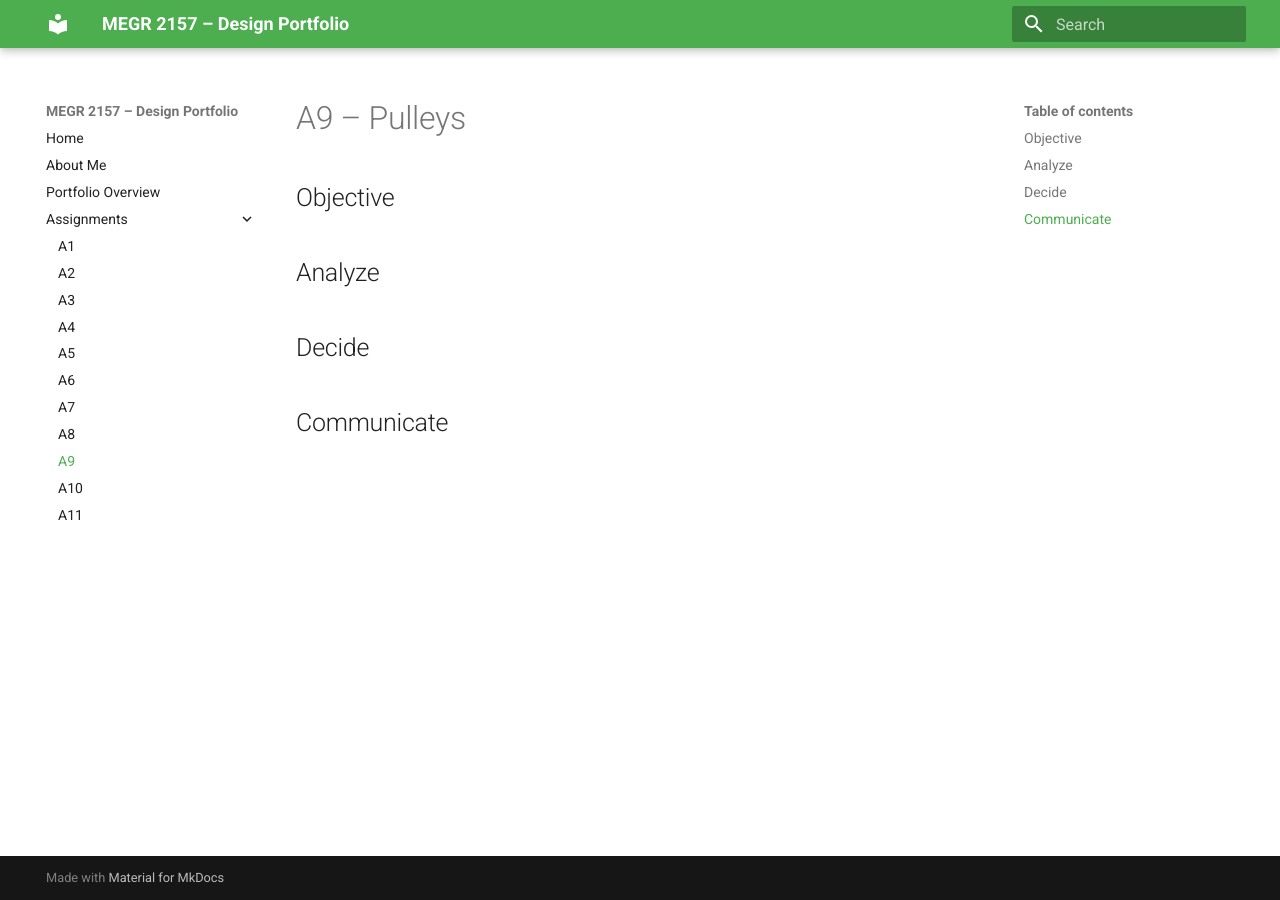
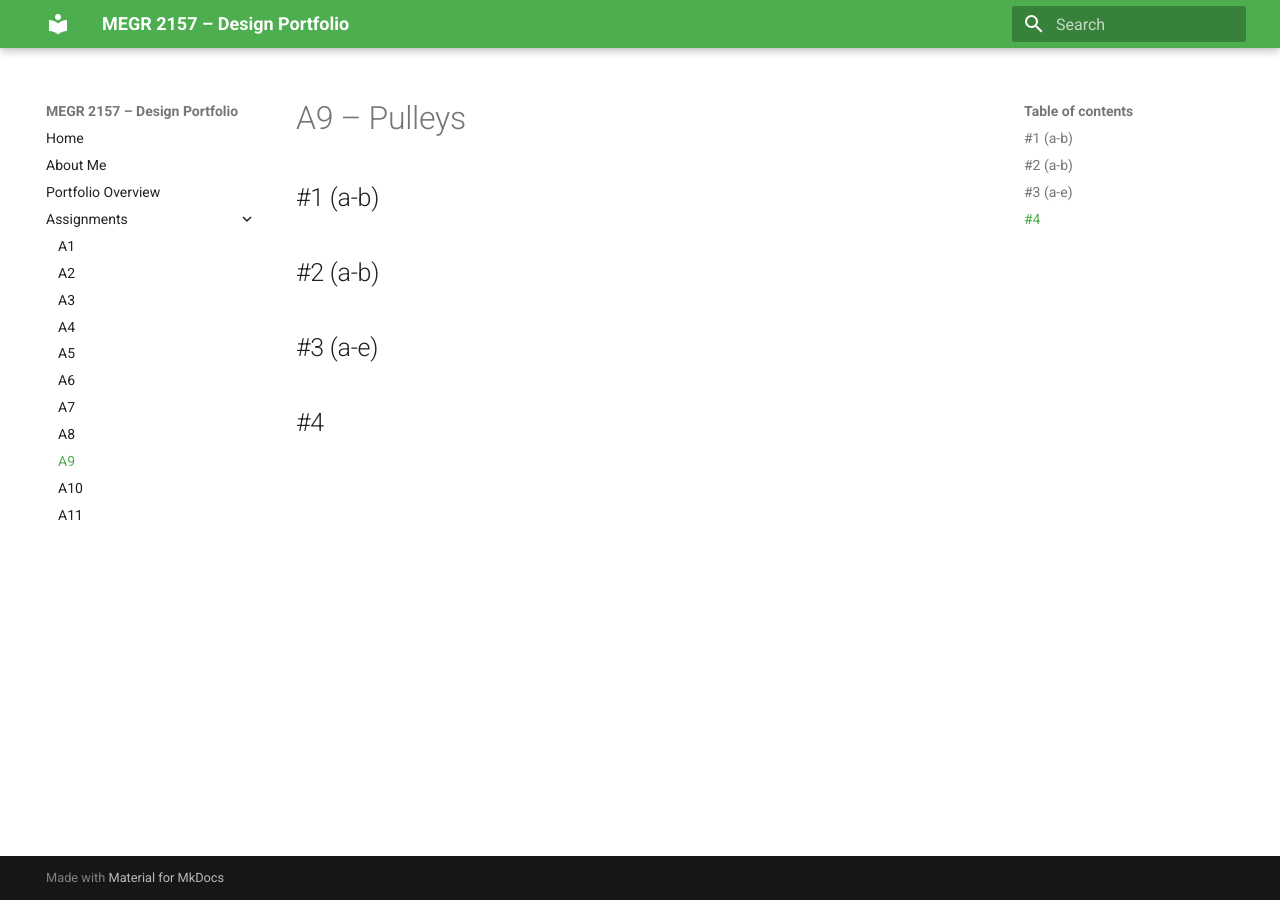
Before and after one commit to thord1-stack/design-projects-portfolio, an MkDocs documentation site: the page built from docs/assignments/A09/index.md, in a window 1280 px wide. Built offline with MkDocs 1.6.1 and Material for MkDocs 9.7.7, drawn with Linux system fonts in a browser that asks for light colours.

Commit message:
Update index.md

```diff
--- a/docs/assignments/A09/index.md
+++ b/docs/assignments/A09/index.md
@@ -1,12 +1,12 @@
 # A9 – Pulleys
 
-## Objective
+## #1 (a-b)
 
 
-## Analyze
+## #2 (a-b)
 
 
-## Decide
+## #3 (a-e)
 
 
-## Communicate
+## #4
```
